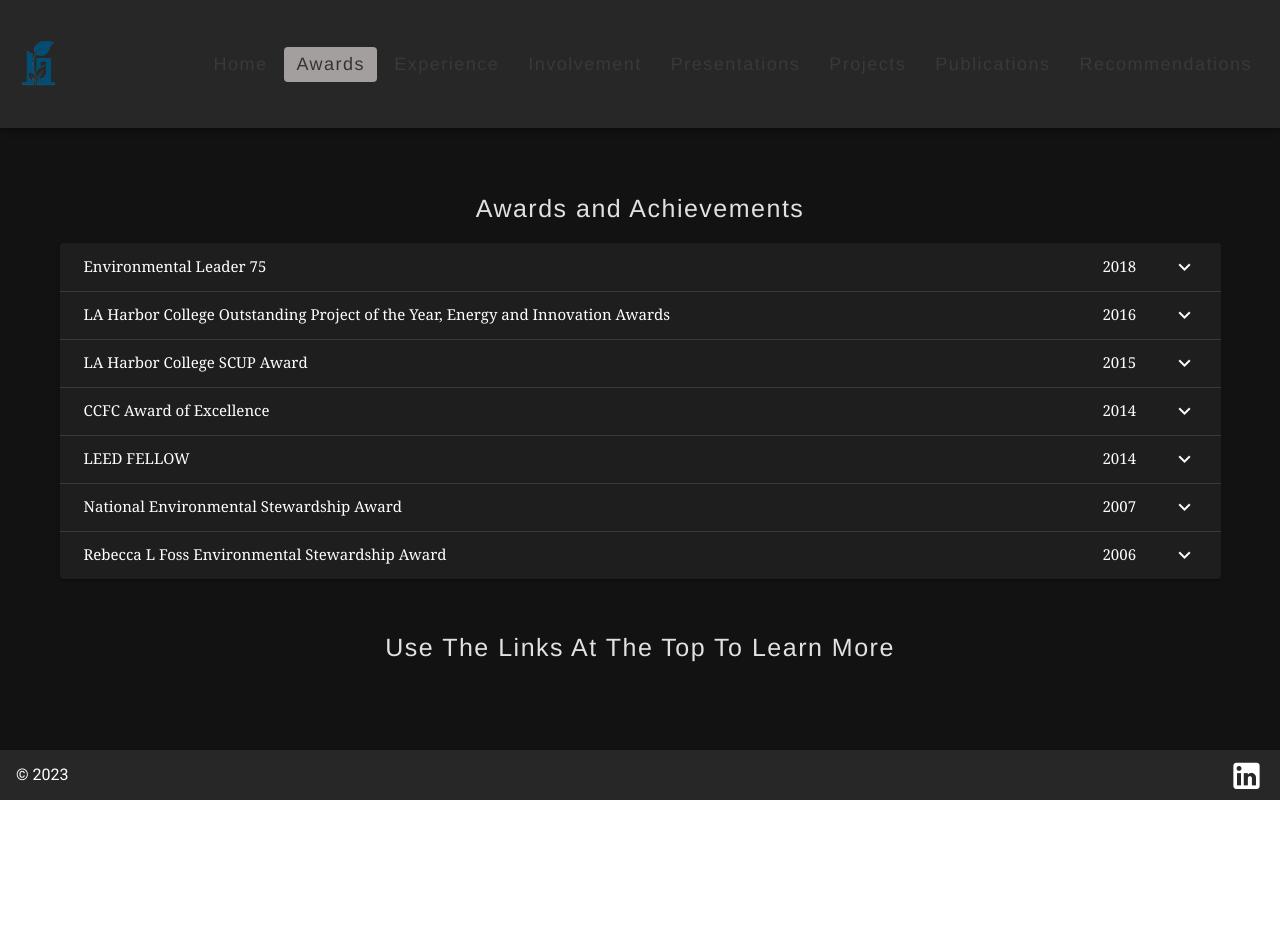
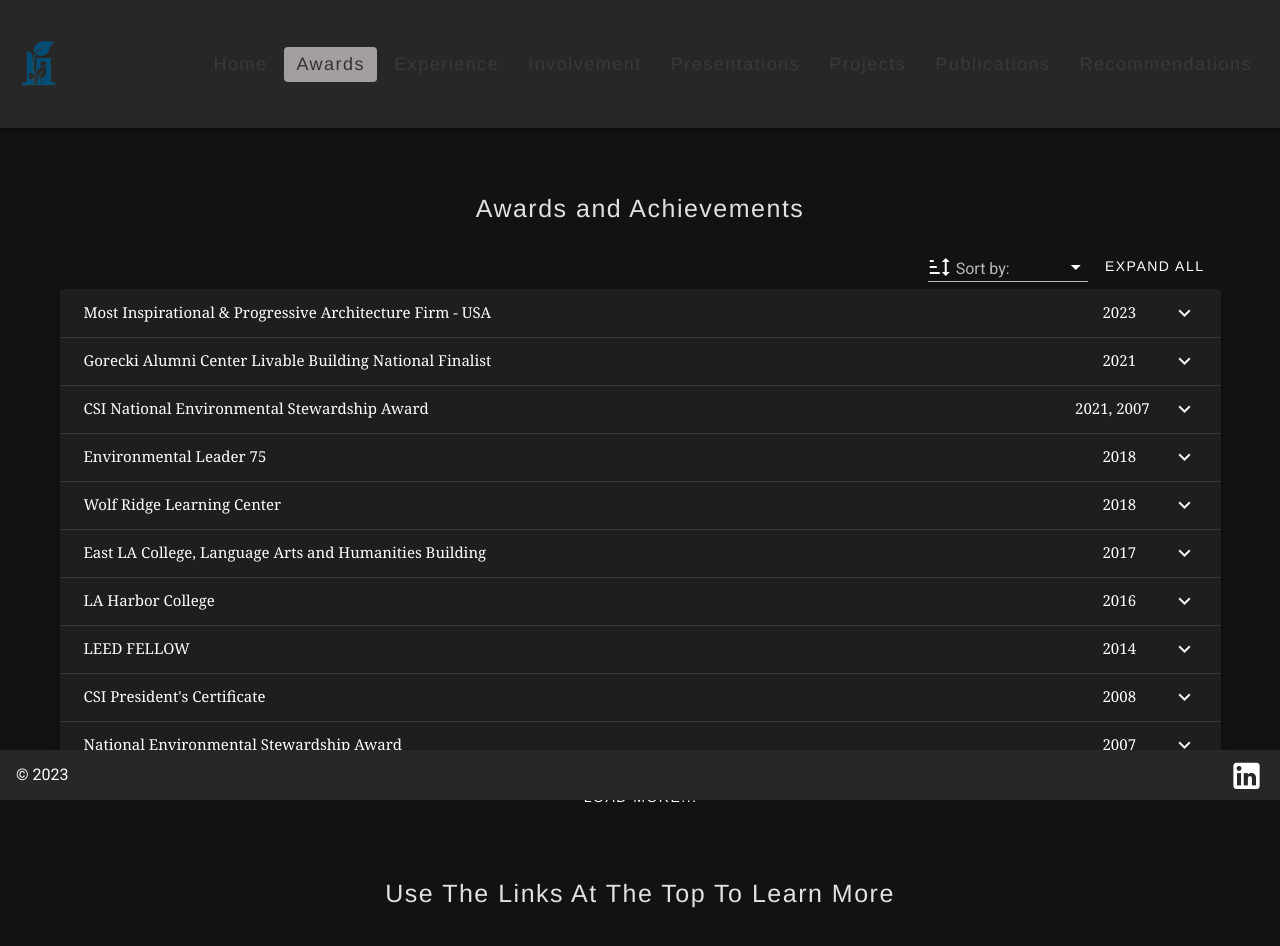
Before and after one commit to Delta-Apps-LLC/patrickthib, a Nuxt app: page /awards in a window 1280 px wide. Shown: the top 946 px of the page. Before the commit the page ends 800 px from the top, so only its background shows below. Built offline with nearby package versions, Linux system fonts and the light colour scheme.

Commit message:
refactoring dropdown component

```diff
--- a/components/Dropdown.vue
+++ b/components/Dropdown.vue
@@ -1,21 +1,55 @@
 <template>
   <div>
+    <div class="dropdown-filters-group"
+      data-aos="fade-in"
+      data-aos-duration="2500"
+    >
+      <div style="max-width: 160px;">
+        <v-select
+          id="filter-select"
+          :items="filterItems"
+          label="Sort by:"
+          v-model="selected"
+          item-text="text"
+          item-value="value"
+          menu-props="auto"
+          prepend-inner-icon="mdi-sort"
+          hide-details
+          dense
+        ></v-select>
+      </div>
+
+      <v-btn text class="expandBtn main-font" @click="toggleAllPanels()">{{ expanded ? 'Close All' : 'Expand All' }}</v-btn>
+    </div>
+
     <v-expansion-panels class="expand-group main-white text-font"
       data-aos="fade-in"
       data-aos-duration="2500"
+      v-model="expandedPanels"
+      multiple
+      hover
     >
       <v-expansion-panel
-        v-for="(item, i) in items"
+        v-for="(item, i) in displayedItems"
         :key="i"
       >
         <v-expansion-panel-header>
-          <span style="width: 85%;">{{ item.title }}</span>
+          <span style="width: 85%;" v-if="item.url">
+            <a target="_blank" :href="item.url">{{ item.title }}</a>
+          </span>
+          <span style="width: 85%;" v-else>{{ item.title }}</span>
           <v-spacer />
-          <span>{{ item.year }}</span>
+          <span>{{ item.year?.join(', ') }}</span>
         </v-expansion-panel-header>
         <v-expansion-panel-content>{{ item.details }}</v-expansion-panel-content>
       </v-expansion-panel>
     </v-expansion-panels>
+
+    <v-btn class="load-more-btn main-font"
+      @click="loadMoreItems"
+      text
+      :disabled="displayedItems.length == items.length"
+    >Load More...</v-btn>
   </div>
 </template>
 
@@ -34,6 +68,14 @@ export default {
 
   data () {
     return {
+      expandedPanels: [],
+      expanded: false,
+      filterItems: [
+        { value: 1, text: 'Alphabetical' },
+        { value: 2, text: 'Date' },
+      ],
+      selected: null,
+      itemsToDisplay: 10,
       windowWidth: window.innerWidth,
     }
   },
@@ -41,10 +83,71 @@ export default {
   props: {
     items: Array,
   },
+
+  watch: {
+    selected (oldValue, newValue) {
+      if (oldValue === 1) {
+        this.items = this.items.sort((a, b) => {
+          const titleA = a.title.toUpperCase();
+          const titleB = b.title.toUpperCase();
+          if (titleA < titleB) {
+            return -1;
+          }
+          if (titleA > titleB) {
+            return 1;
+          }
+          return 0;
+        });
+      } else if (oldValue === 2) {
+        this.items = this.items.sort((a, b) => b.year[0] - a.year[0]);
+      }
+    }
+  },
+
+  methods: {
+    toggleAllPanels() {
+      if (this.expandedPanels.length === this.items.length) {
+        // Close all panels if all are open
+        this.expanded = false
+        this.expandedPanels = [];
+      } else {
+        // Open all panels
+        this.expanded = true
+        this.expandedPanels = this.items.map((item, index) => index);
+      }
+    },
+
+    loadMoreItems() {
+      this.itemsToDisplay += 10;
+    }
+  },
+
+  computed: {
+    displayedItems() {
+      return this.items.slice(0, this.itemsToDisplay);
+    }
+  }
 }
 </script>
 
 <style scoped>
 @import '~/assets/styles.css';
 
+.dropdown-filters-group {
+  display: flex;
+  flex-direction: row;
+  align-items: center;
+  margin: 5px 0;
+  float: right;
+}
+
+#filter-select {
+  background-color: #858282;
+}
+
+.load-more-btn {
+  display: flex;
+  margin: 10px auto;
+}
+
 </style>
--- a/pages/awards.vue
+++ b/pages/awards.vue
@@ -37,39 +37,88 @@ export default {
     return {
       awardsAchievements: [
         {
-          title: 'Environmental Leader 75',
-          details: 'The annual Environmental Leader 75 is a list of the top 75 executives in environmental and sustainability management who are “driving their companies, and the industry itself, forward and are making a difference,” as selected by the Editorial and Management team at Business Sector Media.',
-          year: 2018,
+          title: 'Most Inspirational & Progressive Architecture Firm - USA',
+          url: null,
+          details: 'BUILD Magazine Awards,',
+          year: [2023],
         },
         {
-          title: 'LA Harbor College Outstanding Project of the Year, Energy and Innovation Awards',
-          details: '',
-          year: 2016,
+          title: 'Gorecki Alumni Center Livable Building National Finalist',
+          url: null,
+          details: 'UC Berkley Center for the Built Environment. Cited for its exceptional post occupancy evaluation results which I led.',
+          year: [2021],
         },
         {
-          title: 'LA Harbor College SCUP Award',
-          details: '',
-          year: 2015,
+          title: 'CSI National Environmental Stewardship Award',
+          url: null,
+          details: 'Two different firms, HGA and JLG for promoting environmental awareness in the industry, educating others on the benefits of sustainable design and practicing sustainable design.',
+          year: [2021, 2007],
         },
         {
-          title: 'CCFC Award of Excellence',
-          details: '',
-          year: 2014,
+          title: 'Environmental Leader 75',
+          url: null,
+          details: 'The annual Environmental Leader 75 is a list of the top 75 executives in environmental and sustainability management who are “driving their companies, and the industry itself, forward and are making a difference,” as selected by the Editorial and Management team at Business Sector Media.',
+          year: [2018],
+        },
+        {
+          title: 'Wolf Ridge Learning Center',
+          url: null,
+          details: 'Living Building Challenge Full Certification. First in the world for a renovation project. Forest Stewardship Council (FSC) 2018 Leadership Award, Minnesota Clean Energy Community - Town of Crystal Bay, presented by Minnesota Dept of Commerce (Recognized for having the highest per capita renewable energy of any community in the United States. WRELC was a significant portion of that renewable energy)',
+          year: [2018],
+        },
+        {
+          title: 'East LA College, Language Arts and Humanities Building',
+          url: null,
+          details: 'Two Sustainable Innovation Awards, by USGBC LA Chapter',
+          year: [2017],
+        },
+        {
+          title: 'LA Harbor College',
+          url: null,
+          details: 'SCUP National, CCCF, USGBC LA Chapter: Energy, Innovation, Outstanding Project of the Year',
+          year: [2016],
         },
         {
           title: 'LEED FELLOW',
+          url: null,
           details: 'Green Business Certification Inc. (GBCI)',
-          year: 2014,
+          year: [2014],
+        },
+        {
+          title: 'CSI President\'s Certificate',
+          url: null,
+          details: 'Recognized for teaching the Introduction to Construction Documents seminar.',
+          year: [2008],
         },
         {
           title: 'National Environmental Stewardship Award',
+          url: null,
           details: 'Firm award achieved under my leadership.',
-          year: 2007,
+          year: [2007],
+        },
+        {
+          title: 'Wisconsin Sustainability Award',
+          url: null,
+          details: 'Pier Wisconsin Milwaukee, Wisconsin, specifications for sustainable products with special emphasis on waterproofing systems and garden roof design.',
+          year: [2007],
+        },
+        {
+          title: 'CSI (Minneapolis St. Paul) Environmental Stewardship Award',
+          url: null,
+          details: 'Received on behalf of HGA for promoting environmental awareness in the industry, educating others on the benefits of sustainable design and practicing sustainable design.',
+          year: [2006],
         },
         {
           title: 'Rebecca L Foss Environmental Stewardship Award',
+          url: null,
           details: 'Firm award achieved under my leadership.',
-          year: 2006,
+          year: [2006],
+        },
+        {
+          title: 'Other Project Awards of Excellence',
+          url: null,
+          details: 'Walker Arts Center; CSI Principles Award - 2004; MDA-MDH Real Estate Association Award; Como ERC; Pantages Theater; Como Pedestrian Bridge',
+          year: [],
         },
       ],
       windowWidth: window.innerWidth,
--- a/pages/involvement.vue
+++ b/pages/involvement.vue
@@ -8,11 +8,15 @@
                     <Dropdown :items="memberships"
                         :style="windowWidth <= 700 ? {'margin-bottom': '20px'} : null"
                     />
+                    <!-- <Info :items="memberships"
+                        :style="windowWidth <= 700 ? {'margin-bottom': '20px'} : null"
+                    /> -->
                 </v-col>
 
                 <v-col class="centered" :cols="windowWidth > 700 ? '6' : '12'">
                     <MiniHeader title="Conferences" />
                     <Dropdown :items="conferences" />
+                    <!-- <Info :items="conferences" /> -->
                 </v-col>
             </v-row>
         </div>
@@ -25,6 +29,7 @@
 import AOS from 'aos'
 import 'aos/dist/aos.css';
 import Dropdown from '~/components/Dropdown.vue'
+import Info from '~/components/Info.vue';
 import SectionHeader from '~/components/SectionHeader.vue'
 import MiniHeader from '~/components/MiniHeader.vue'
 import BottomBuffer from '~/components/BottomBuffer.vue'
@@ -41,6 +46,7 @@ export default {
 
     components: {
         Dropdown,
+        Info,
         SectionHeader,
         MiniHeader,
         BottomBuffer
@@ -51,52 +57,64 @@ export default {
             memberships: [
                 {
                     title: 'USGBC National - Firm',
+                    url: null,
                     details: '',
                 },
                 {
                     title: 'USGBC Local Chapter',
+                    url: null,
                     details: '',
                 },
                 {
                     title: 'Internal Living Futures Institute',
+                    url: null,
                     details: '',
                 },
                 {
                     title: 'UC Berkley Center for the Built Environment',
+                    url: null,
                     details: '',
                 },
                 {
                     title: 'Design Futures Council',
+                    url: null,
                     details: '',
                 },
                 {
                     title: 'AIA Large Firm Round Table',
+                    url: null,
                     details: '',
                 },
             ],
             conferences: [
                 {
                     title: 'Greenbuild',
+                    url: null,
                     details: '',
                 },
                 {
                     title: 'Living Futures Conference',
+                    url: null,
                     details: '',
                 },
                 {
                     title: 'DFC Sustainability Summitt',
+                    url: null,
                     details: '',
                 },
                 {
                     title: 'Net Zero Sumitt - Michigan',
+                    url: null,
                     details: '',
                 },
                 {
                     title: 'Carbon Positive or other',
+                    url: null,
                     details: '',
                 },
                 {
                     title: 'LFRT SDL meeting',
+                    url: null,
                     details: '',
                 },
             ],
--- a/pages/publications.vue
+++ b/pages/publications.vue
@@ -1,6 +1,9 @@
 <template>
   <div>
-    Publications Page
+    <div class="centered">
+      <SectionHeader title="Publications" />
+      <Dropdown :items="publications" />
+    </div>
 
     <SectionHeader title="Use The Links At The Top To Learn More" />
     <BottomBuffer />
@@ -12,6 +15,7 @@ import AOS from 'aos'
 import 'aos/dist/aos.css';
 import SectionHeader from '~/components/SectionHeader.vue'
 import BottomBuffer from '~/components/BottomBuffer.vue'
+import Dropdown from '~/components/Dropdown.vue';
 
 export default {
   name: 'PublicationsPage',
@@ -25,12 +29,27 @@ export default {
 
   components: {
     SectionHeader,
-    BottomBuffer
+    BottomBuffer,
+    Dropdown
   },
 
   data () {
     return {
-
+      publications: [
+        {
+          title: '7 Ways to Change \'Business as Usual\': The Theodore Roosevelt Presidential Library',
+          url: 'https://www.bdcnetwork.com/ThibaudeauTRPL2024',
+          details: 'Building Design + Construction Magazine online. Invited by publisher to author this article.',
+          year: [2024],
+        },
+        {
+          title: 'Soil Carbon Sequestration in Building Life Cycle Assessment: Offsetting Measure or Site Impact',
+          url: 'soil-carbon-sequestrianism-in-building-life-cycle-assessment.pdf',
+          details: 'Matt Roberts and Patrick Thibaudeau, World Sustainable Built Environment Conference (WSBE24)',
+          year: [2024],
+        },
+      ],
+      windowWidth: window.innerWidth
     }
   },
 }
```
Also changed, not shown: pages/presentations.vue (+89 -44 lines), 1 other file (tests, documents, lock files or other folders).
